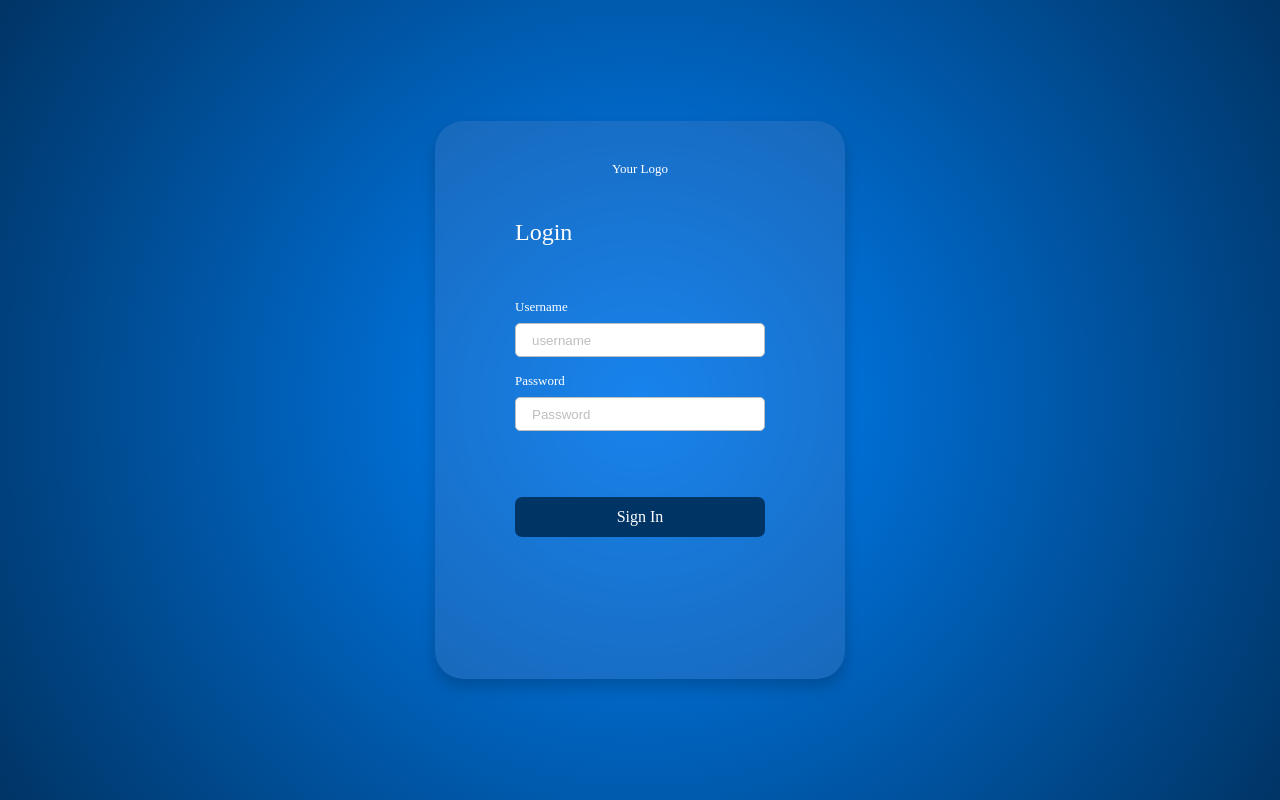
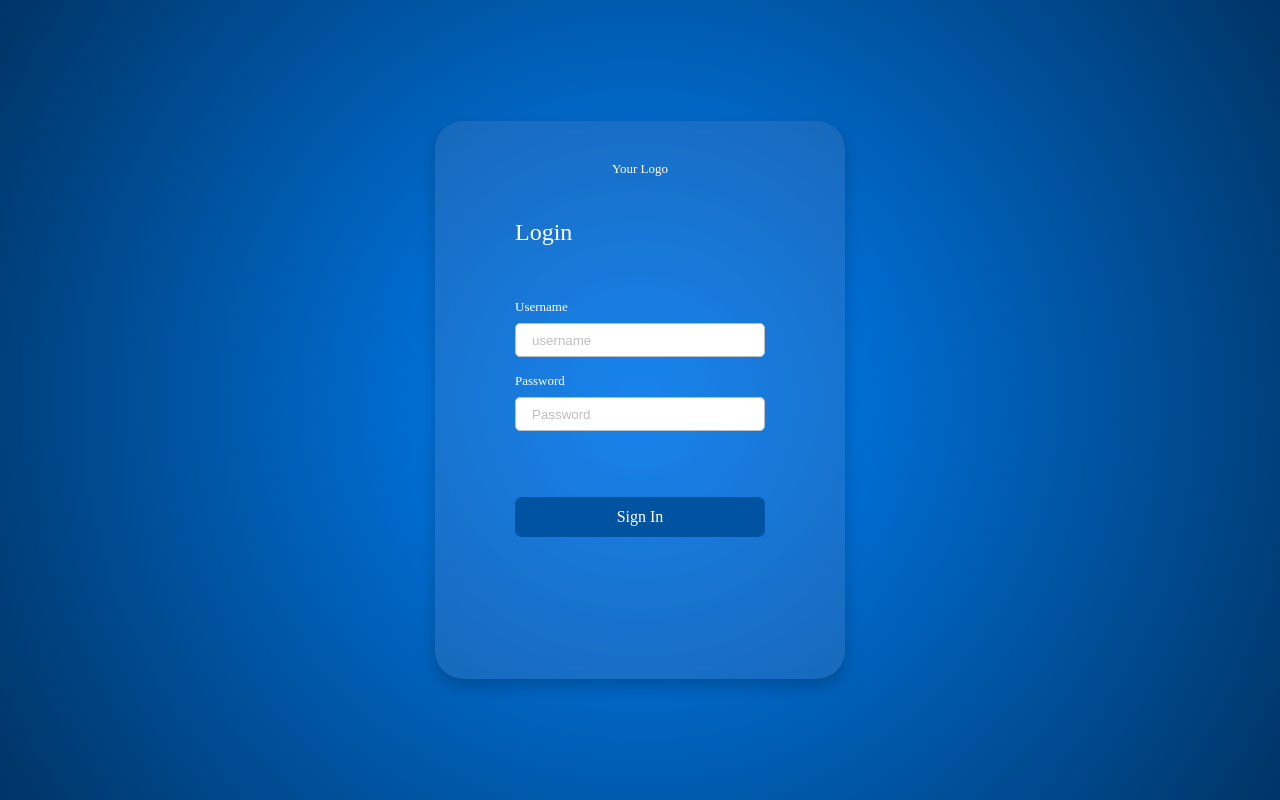
Before and after one commit to kuljok/react-redux-employee-poll-project, a React (Create React App) app in the folder empoll/: page / in a window 1280 px wide. Built offline with nearby package versions, Linux system fonts and the light colour scheme.

Commit message:
fix: update colors of the error message and the submit button

```diff
--- a/empoll/src/components/Login.css
+++ b/empoll/src/components/Login.css
@@ -93,7 +93,7 @@
 .Login-form button {
   width: 250px;
   height: 40px;
-  background-color: var(--color-blue-dark);
+  background-color: var(--color-blue-dark2);
   color: var(--color-white);
   font-style: normal;
   font-family: "Gilroy-Bold";
@@ -103,4 +103,18 @@
   border-radius: 7.11458px;
   border-width: 0;
   margin-top: 50px;
+  transition: background-color 0.3s ease;
 }
+
+.Login-form button:hover {
+  background-color: var(--color-blue-dark);
+}
+
+.Login-form button:focus {
+  background-color: var(--color-blue-dark);
+  outline: none;
+}
+
+.Login-form.error button {
+  background-color: var(--color-red-transparent);
+}
--- a/empoll/src/index.css
+++ b/empoll/src/index.css
@@ -1,5 +1,6 @@
 :root {
   --color-blue-dark: #003465;
+  --color-blue-dark2: #0053a0;
   --color-blue-light: #0085ff;
   --color-blue-transparent: #5882c147;
   --color-red-transparent: #c23c34d0;
```
